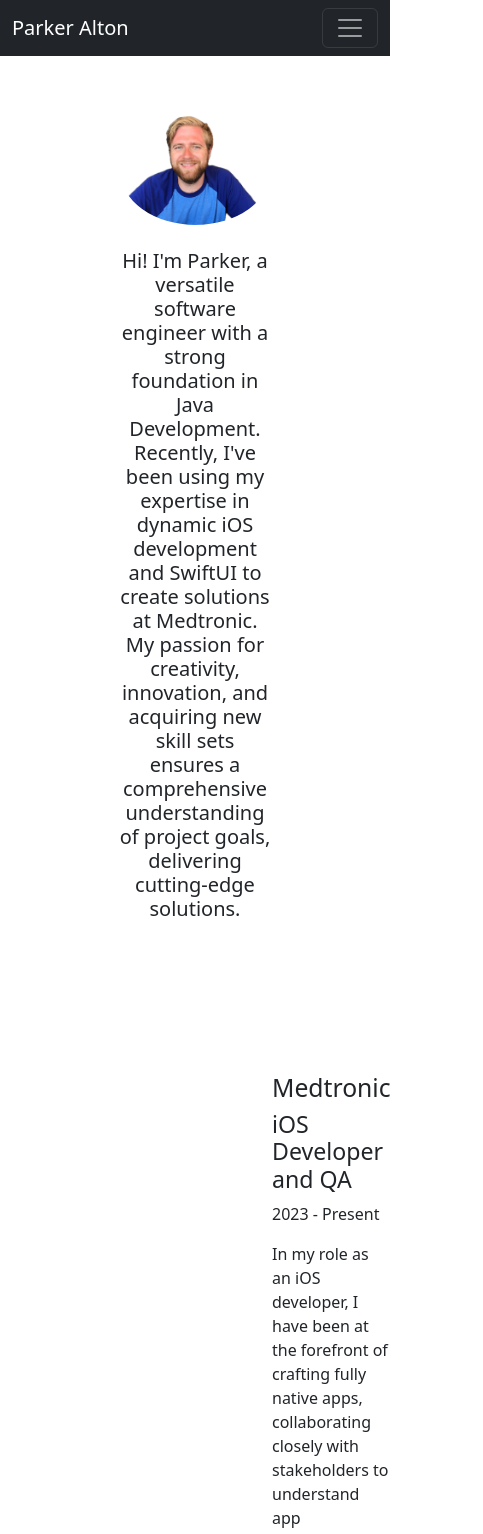
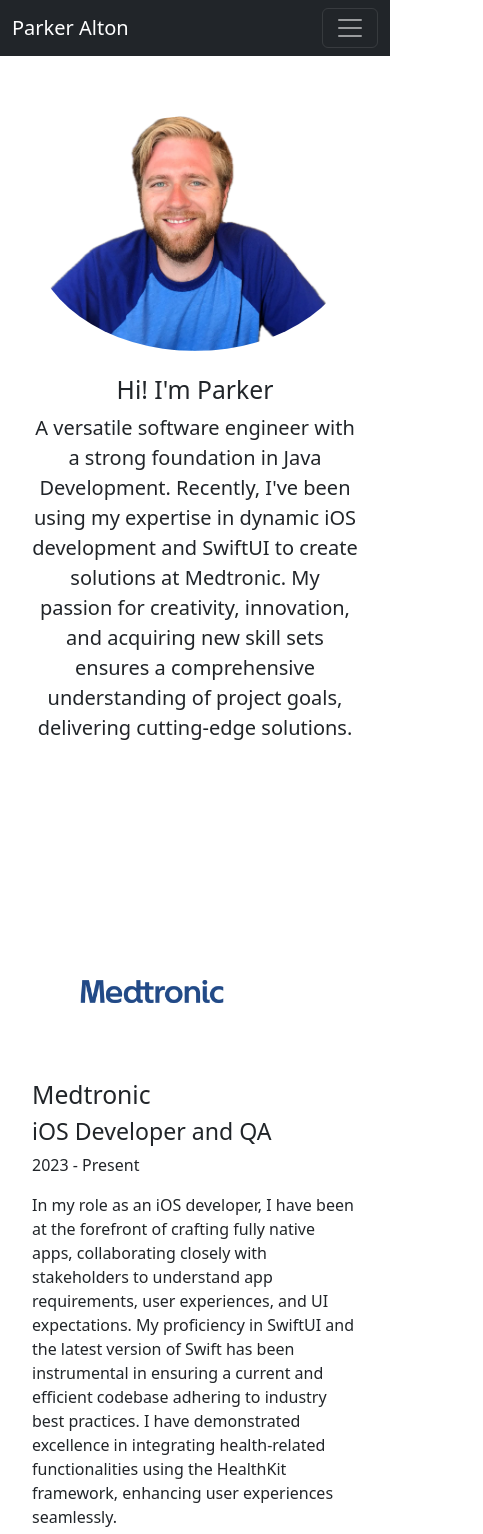
Before and after one commit to parkeralton/website, a React (Create React App) app: page / in a window 390 px wide. Shown: the top 1534 px of the page, 483 px wide, since content can reach past the window. Built offline with nearby package versions, Linux system fonts and the light colour scheme.

Commit message:
responsive on home page

```diff
--- a/src/components/About.js
+++ b/src/components/About.js
@@ -4,9 +4,6 @@ import { Container, Row, Col } from 'react-bootstrap';
 
 const About = () => {
     return (
-        <div style={{
-            width: "50%"
-        }}>
         <Container className="my-5 pt-5 text-center">
             <Row>
                 <Col md={{ span: 4, order: 1 }} className="mb-4 mb-md-0">
@@ -17,13 +14,13 @@ const About = () => {
                     />
                 </Col>
                 <Col md={{ span: 8, order: 2 }} className="text-lg-start">
-                    <h5>
-                        Hi! I'm Parker, a versatile software engineer with a strong foundation in Java Development. Recently, I've been using my expertise in dynamic iOS development and SwiftUI to create solutions at Medtronic. My passion for creativity, innovation, and acquiring new skill sets ensures a comprehensive understanding of project goals, delivering cutting-edge solutions.
-                    </h5>
+                    <h2>Hi! I'm Parker</h2>
+                    <p className="lead">
+                        A versatile software engineer with a strong foundation in Java Development. Recently, I've been using my expertise in dynamic iOS development and SwiftUI to create solutions at Medtronic. My passion for creativity, innovation, and acquiring new skill sets ensures a comprehensive understanding of project goals, delivering cutting-edge solutions.
+                    </p>
                 </Col>
             </Row>
         </Container>
-        </div>
     );
 };
 
--- a/src/components/JobList.js
+++ b/src/components/JobList.js
@@ -10,7 +10,7 @@ const JobList = () => {
             {jobs.map((job, index) => (
                 <Row key={index} className="mb-5">
                     <Col>
-                        <div className="d-flex align-items-center">
+                        <div className="d-md-flex align-items-center">
                             {job.logo && (
                                 <img
                                     src={job.logo}
```
